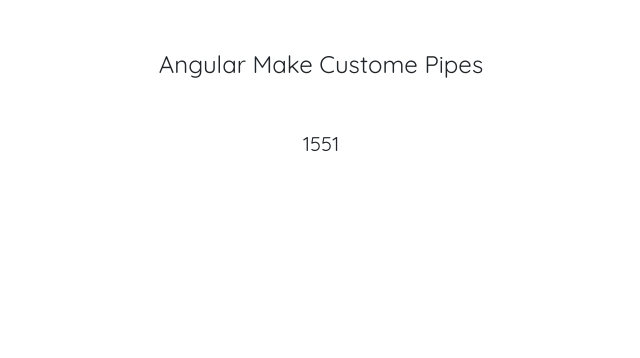
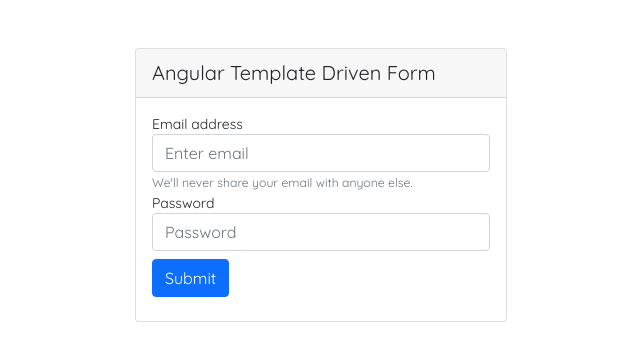
Before and after one commit to Kashyap2424/ANGULAR-TUTORIAL-CODE-STEP-BY-STEP, an Angular app: page / in a window 1280 px wide. Shown: the top 358 px of the page, without its empty margins (319-959 px from the left). Built offline with nearby package versions, Linux system fonts and the light colour scheme.

Commit message:
Create one form and get value for it

```diff
--- a/src/app/app.component.html
+++ b/src/app/app.component.html
@@ -1,4 +1,28 @@
-<div class="container">
-  <h1 class="text-center my-5">{{ title }}</h1>
-  <h2 class="text-center">{{ 20 | USDTOINR : 77.55 }}</h2>
+<div class="container ">
+  <div class="row g-0">
+    <div class="my-5 col-12 d-flex justify-content-center align-items-center">
+      <div class="col-4 card">
+        <div class="card-header">
+          <h2 class="m-0">{{title}}</h2>
+        </div>
+        <div class="card-body">
+          <form #loginForm="ngForm" (ngSubmit)=userLogin(loginForm.value)>
+            <div class="form-group">
+              <label for="exampleInputEmail1">Email address</label>
+              <input type="email" name="emailAddress" class="form-control" aria-describedby="emailHelp"
+                placeholder="Enter email" ngModel>
+              <small id="emailHelp" class="form-text text-muted">We'll never share your email with anyone else.</small>
+            </div>
+            <div class="form-group">
+              <label for="exampleInputPassword1">Password</label>
+              <input type="password" name="password" class="form-control" placeholder="Password" ngModel>
+            </div>
+            <div class="my-2 form-group">
+              <button type="submit" class="btn btn-primary">Submit</button>
+            </div>
+          </form>
+        </div>
+      </div>
+    </div>
+  </div>
 </div>
--- a/src/app/app.component.ts
+++ b/src/app/app.component.ts
@@ -6,16 +6,9 @@
   styleUrls: ['./app.component.css'],
 })
 export class AppComponent {
-  title = 'Angular Make Custome Pipes';
+  title = 'Angular Template Driven Form';
 
-  user = {
-    name: 'John Doe',
-    age: 25,
-    address: {
-      street: '50 Main St',
-      city: 'Boston',
-      state: 'MA',
-    },
-    friends: ['Jane', 'Mark', 'Bob'],
-  };
+  userLogin(form: any) {
+    console.warn(form);
+  }
 }
--- a/src/app/app.module.ts
+++ b/src/app/app.module.ts
@@ -9,10 +9,9 @@
 import { MatSliderModule } from '@angular/material/slider';
 import { MatButtonModule } from '@angular/material/button';
 import { MatBadgeModule } from '@angular/material/badge';
-import { USDTOINRPipe } from './customPipes/usdtoinr.pipe';
 
 @NgModule({
-  declarations: [AppComponent, USDTOINRPipe],
+  declarations: [AppComponent],
   imports: [
     BrowserModule,
     AppRoutingModule,
--- a/src/app/customPipes/usdtoinr.pipe.ts
+++ /dev/null
@@ -1,12 +0,0 @@
-import { Pipe, PipeTransform } from '@angular/core';
-
-@Pipe({
-  name: 'USDTOINR',
-})
-export class USDTOINRPipe implements PipeTransform {
-  transform(value: number, ...args: number[]): unknown {
-    const [x] = args;
-
-    return value * x;
-  }
-}
```
Also changed, not shown: 1 other file (tests, documents, lock files or other folders).
